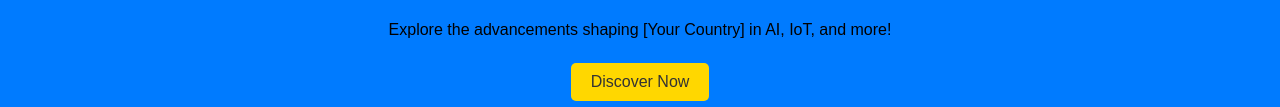
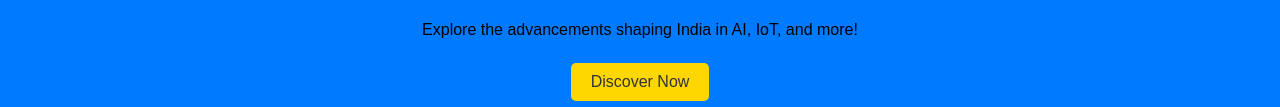
Before and after one commit to srishtisharma23/srishtisharma23, a plain HTML site: page technology trends in India.html in a window 1280 px wide. Shown: the part 175-282 px from the top of the page. Drawn offline with Linux system fonts and the light colour scheme.

Commit message:
technology trends in India.html

```diff
--- a/technology trends in India.html
+++ b/technology trends in India.html
@@ -189,7 +189,7 @@
     <!-- Home Section -->
     <section id="home" class="home">
         <h1>Welcome to Technology Trends 2024</h1>
-        <p>Explore the advancements shaping [Your Country] in AI, IoT, and more!</p>
+        <p>Explore the advancements shaping India in AI, IoT, and more!</p>
         <button onclick="alert('Thank you for exploring Technology Trends!')">Discover Now</button>
     </section>
 
```
